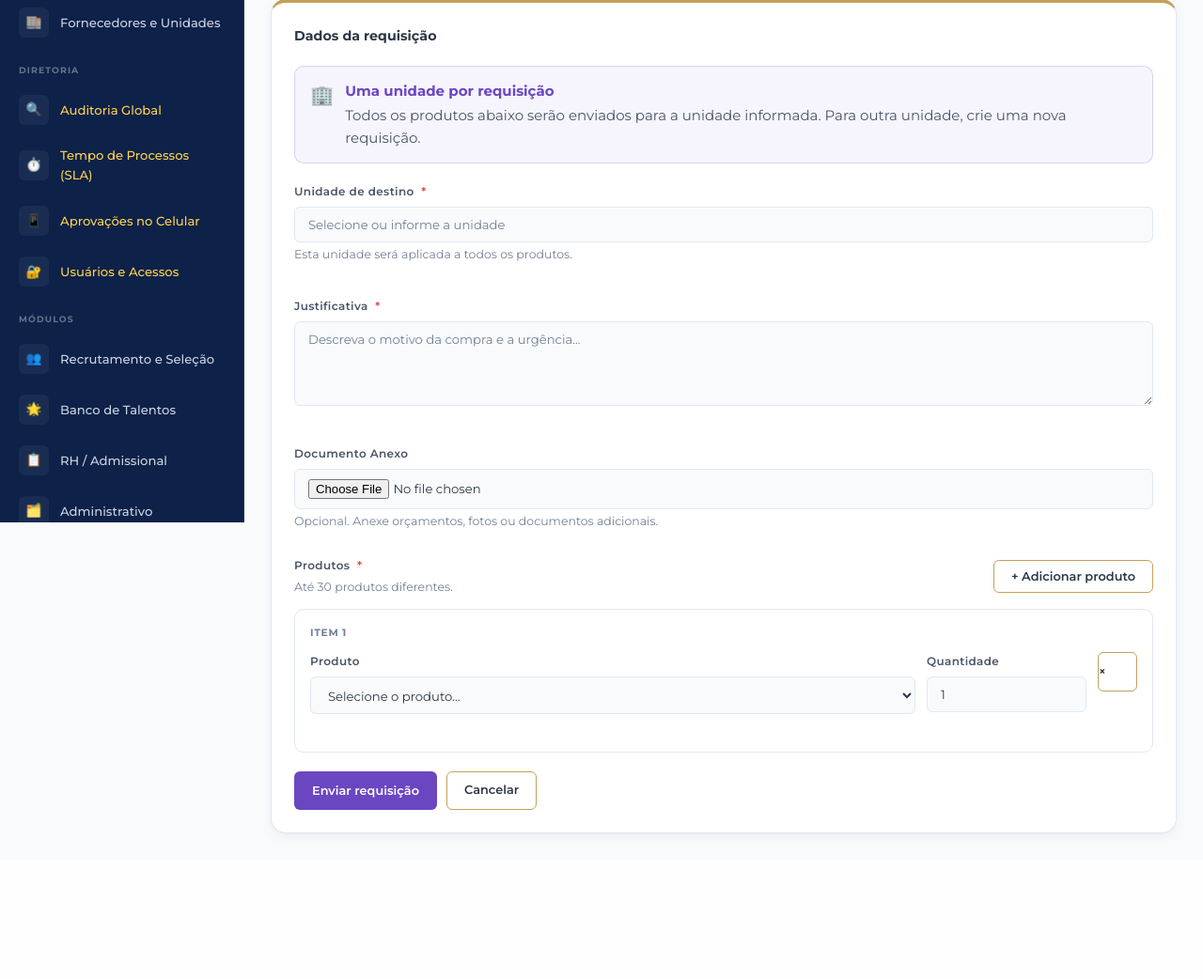
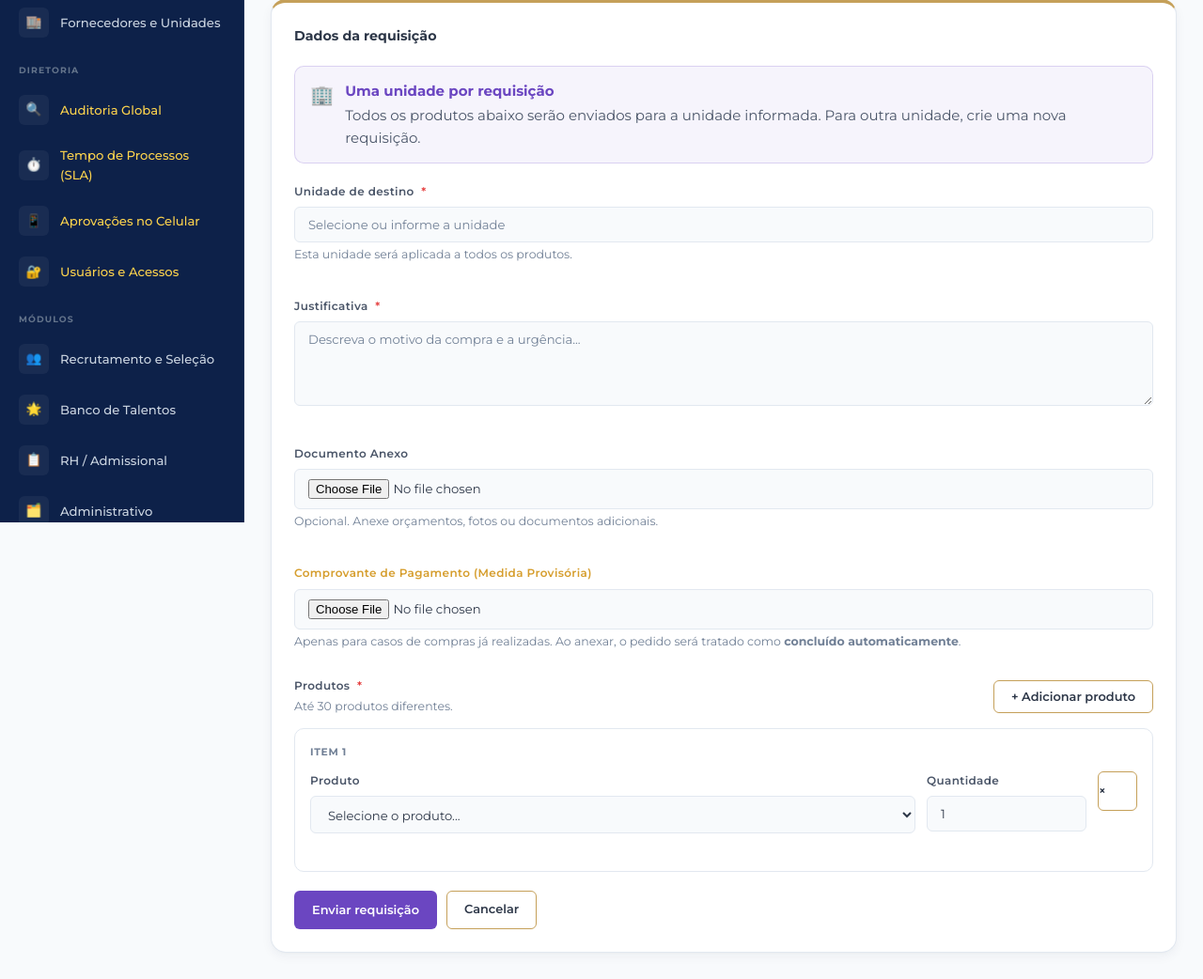
Before and after one commit to nicolasjussiani/grupopremium, a Django app: page /compras/solicitacao/nova/ in a window 1280 px wide. Shown: the part 244-1286 px from the top of the page at 94% size. Before the commit the page ends 1134 px from the top, so only its background shows below. Run offline with Django 5.2, Linux system fonts and the light colour scheme; a user stored in the database is signed in; data that the repository does not hold is empty; parts of the project's set-up code (start-up, migrations or seed data) failed here and were passed over; some libraries are stand-ins or nearby versions.

Commit message:
feat: comprovante de pagamento como medida provisoria

```diff
--- a/compras/models.py
+++ b/compras/models.py
@@ -99,6 +99,12 @@ class RequisicaoCompra(models.Model):
         null=True,
         blank=True,
         verbose_name='Documento Anexo'
+    )
+    comprovante_pagamento = models.FileField(
+        upload_to='compras/requisicoes/comprovantes/',
+        null=True,
+        blank=True,
+        verbose_name='Comprovante de Pagamento'
     )
     status = models.CharField(
         max_length=30, choices=STATUS, default='aguardando_adriana'
--- a/compras/views.py
+++ b/compras/views.py
@@ -198,6 +198,9 @@ def nova_solicitacao(request):
         )
         if 'documento' in request.FILES:
             requisicao.documento = request.FILES['documento']
+        if 'comprovante_pagamento' in request.FILES:
+            requisicao.comprovante_pagamento = request.FILES['comprovante_pagamento']
+            requisicao.status = 'aprovada'
 
         try:
             requisicao.full_clean()
@@ -205,6 +208,8 @@ def nova_solicitacao(request):
         except ValidationError as exc:
             messages.error(request, '; '.join(exc.messages))
             return render_form(itens_form)
+
+        medida_provisoria = bool(requisicao.comprovante_pagamento)
 
         for material_id, quantidade in itens_validados:
             material = materiais[material_id]
@@ -216,32 +221,51 @@ def nova_solicitacao(request):
                 solicitante_usuario=request.user,
                 unidade_destino=unidade_destino,
                 justificativa=justificativa,
-                status='pendente',
+                status='entregue' if medida_provisoria else 'pendente',
             )
+            if medida_provisoria:
+                solicitacao.atendida_por = request.user
             solicitacao.full_clean()
             solicitacao.save()
 
-        from core.approval_workflow import criar_fluxo_compras
-        descricao = (
-            f'Unidade: {requisicao.unidade_destino}\n'
-            f'Quantidade de produtos: {len(itens_validados)}\n'
-            f'Justificativa: {requisicao.justificativa}'
-        )
-        try:
-            criar_fluxo_compras(
-                objeto=requisicao,
-                titulo=f'RC {requisicao.numero} — {requisicao.unidade_destino}',
-                descricao=descricao,
-                solicitado_por=request.user,
+            if medida_provisoria:
+                PedidoCompra.objects.create(
+                    solicitacao=solicitacao,
+                    fornecedor='Fornecedor Não Informado (Provisório)',
+                    valor_unitario=Decimal('0.01'),
+                    valor_total=(Decimal('0.01') * quantidade).quantize(Decimal('0.01'), rounding=ROUND_HALF_UP),
+                    status='concluido',
+                    aprovado_por=request.user,
+                    obs='Criado automaticamente via anexo de comprovante de pagamento na requisição (Medida Provisória).'
+                )
+
+        if not medida_provisoria:
+            from core.approval_workflow import criar_fluxo_compras
+            descricao = (
+                f'Unidade: {requisicao.unidade_destino}\n'
+                f'Quantidade de produtos: {len(itens_validados)}\n'
+                f'Justificativa: {requisicao.justificativa}'
             )
-        except ValidationError as exc:
-            transaction.set_rollback(True)
-            messages.error(request, '; '.join(exc.messages))
-            return render_form(itens_form)
-        messages.success(
-            request,
-            f'Requisição {requisicao.numero} criada e enviada para aprovação da Adriana.',
-        )
+            try:
+                criar_fluxo_compras(
+                    objeto=requisicao,
+                    titulo=f'RC {requisicao.numero} — {requisicao.unidade_destino}',
+                    descricao=descricao,
+                    solicitado_por=request.user,
+                )
+            except ValidationError as exc:
+                transaction.set_rollback(True)
+                messages.error(request, '; '.join(exc.messages))
+                return render_form(itens_form)
+            messages.success(
+                request,
+                f'Requisição {requisicao.numero} criada e enviada para aprovação da Adriana.',
+            )
+        else:
+            messages.warning(
+                request,
+                f'Aviso: A requisição {requisicao.numero} foi processada como Medida Provisória e os pedidos foram gerados como concluídos.'
+            )
         return redirect('detalhe_requisicao', pk=requisicao.pk)
 
     return render_form()
--- a/core/storage_organization.py
+++ b/core/storage_organization.py
@@ -23,7 +23,7 @@ FILE_FIELDS = {
     'recrutamento.Talento': ('arquivo',),
     'financeiro.DocumentoFinanceiro': ('arquivo',),
     'compras.Material': ('foto',),
-    'compras.RequisicaoCompra': ('documento',),
+    'compras.RequisicaoCompra': ('documento', 'comprovante_pagamento'),
     'sesmet.EquipamentoProtecao': ('foto',),
     'manutencao.Ativo': ('foto',),
     'manutencao.RegistroManutencao': ('foto_equipamento',),
@@ -76,6 +76,8 @@ def canonical_prefix(instance, field_name):
     if label == 'compras.Material':
         return f'compras/materiais/{instance.pk}/foto/'
     if label == 'compras.RequisicaoCompra':
+        if field_name == 'comprovante_pagamento':
+            return f'compras/requisicoes/{instance.pk}/comprovantes/'
         return f'compras/requisicoes/{instance.pk}/documentos/'
     if label == 'sesmet.EquipamentoProtecao':
         return f'sesmet/epis/{instance.pk}/foto/'
--- a/templates/compras/nova_solicitacao.html
+++ b/templates/compras/nova_solicitacao.html
@@ -73,6 +73,16 @@
           <label class="form-label">Documento Anexo</label>
           <input type="file" name="documento" class="form-control" accept=".pdf,.doc,.docx,.jpg,.jpeg,.png">
           <small style="color:var(--text-muted);">Opcional. Anexe orçamentos, fotos ou documentos adicionais.</small>
+        </div>
+        <div class="form-group form-full">
+          <label class="form-label" style="color:var(--warning);">Comprovante de Pagamento (Medida Provisória)</label>
+          <input type="file" name="comprovante_pagamento" id="comprovantePagamento" class="form-control" accept=".pdf,.jpg,.jpeg,.png">
+          <small style="color:var(--text-muted);">Apenas para casos de compras já realizadas. Ao anexar, o pedido será tratado como <strong>concluído automaticamente</strong>.</small>
+
+          <div id="medidaProvisoriaAviso" style="display:none; margin-top:12px; padding:12px; background:rgba(234, 179, 8, 0.1); border:1px solid rgba(234, 179, 8, 0.4); border-radius:var(--radius-md); color:var(--warning);">
+            <strong>⚠️ Atenção: Medida Provisória</strong><br>
+            Você anexou um comprovante de pagamento. Esta requisição não passará pela etapa de cotação e será lançada como um pedido já pago e entregue no valor simbólico de R$ 0,01.
+          </div>
         </div>
       </div>
 
@@ -213,6 +223,18 @@
     }
   });
 
+  const comprovanteInput = document.getElementById('comprovantePagamento');
+  const avisoDiv = document.getElementById('medidaProvisoriaAviso');
+  if (comprovanteInput && avisoDiv) {
+    comprovanteInput.addEventListener('change', () => {
+      if (comprovanteInput.files.length > 0) {
+        avisoDiv.style.display = 'block';
+      } else {
+        avisoDiv.style.display = 'none';
+      }
+    });
+  }
+
   updateRows();
 })();
 </script>
```
Also changed, not shown: templates/compras/detalhe_requisicao.html (+9 -0 lines), compras/migrations/0009_requisicaocompra_comprovante_pagamento.py (added).
